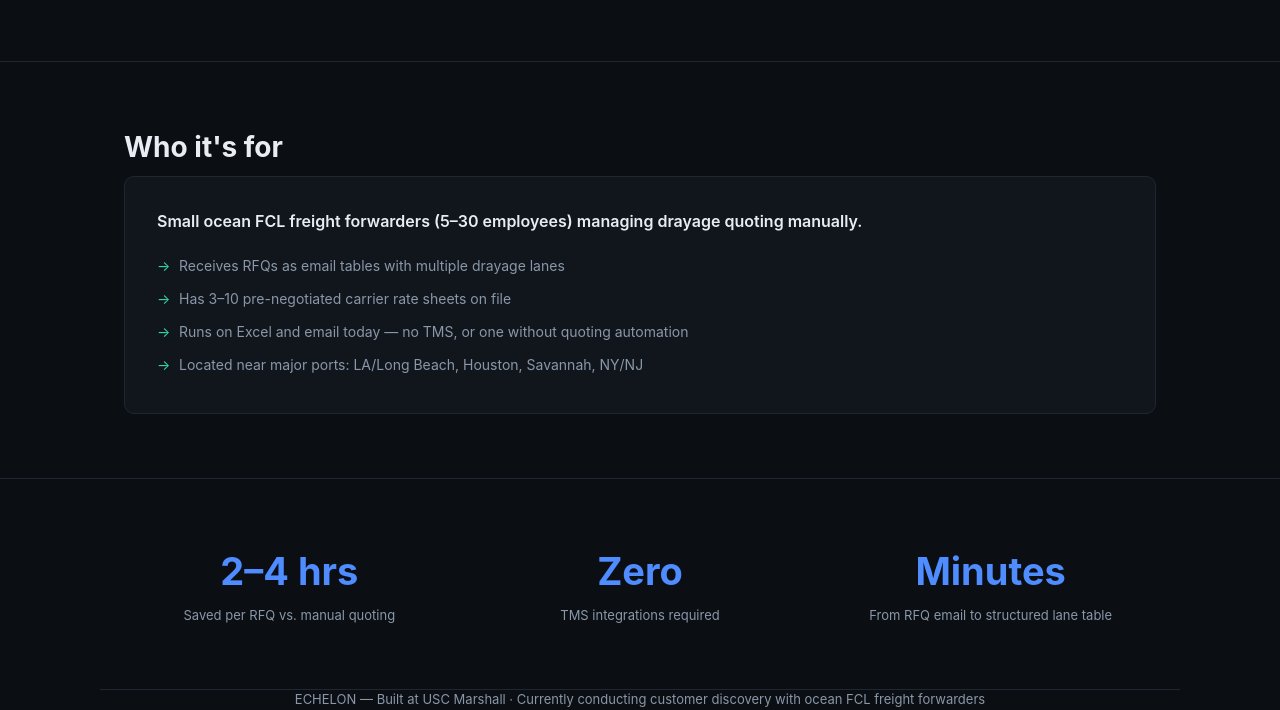
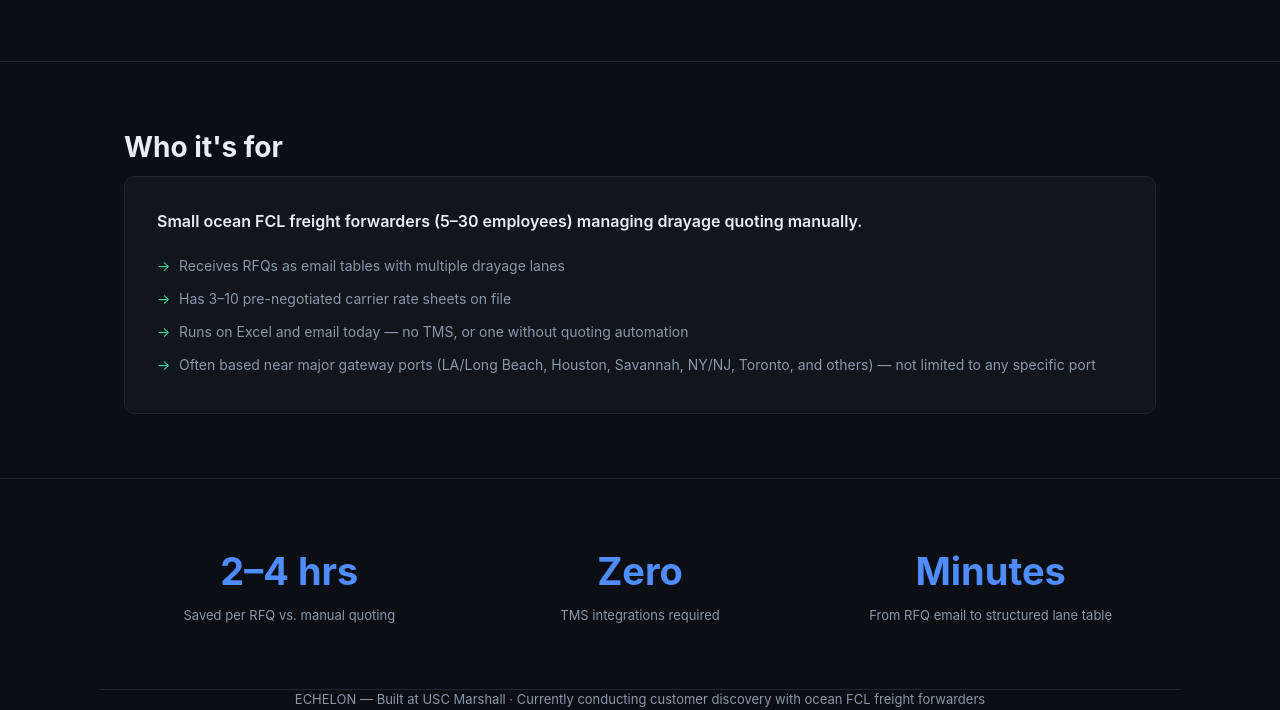
Before and after one commit to kavinphab/echelon-quote, a plain HTML site: page index.html in a window 1280 px wide. Shown: the part 1753-2463 px from the top of the page. Drawn offline with Linux system fonts and the light colour scheme.

Commit message:
Clarify port list is illustrative, not a service limit

```diff
--- a/index.html
+++ b/index.html
@@ -198,7 +198,7 @@
         <li>Receives RFQs as email tables with multiple drayage lanes</li>
         <li>Has 3–10 pre-negotiated carrier rate sheets on file</li>
         <li>Runs on Excel and email today — no TMS, or one without quoting automation</li>
-        <li>Located near major ports: LA/Long Beach, Houston, Savannah, NY/NJ</li>
+        <li>Often based near major gateway ports (LA/Long Beach, Houston, Savannah, NY/NJ, Toronto, and others) — not limited to any specific port</li>
       </ul>
     </div>
   </div>
```
